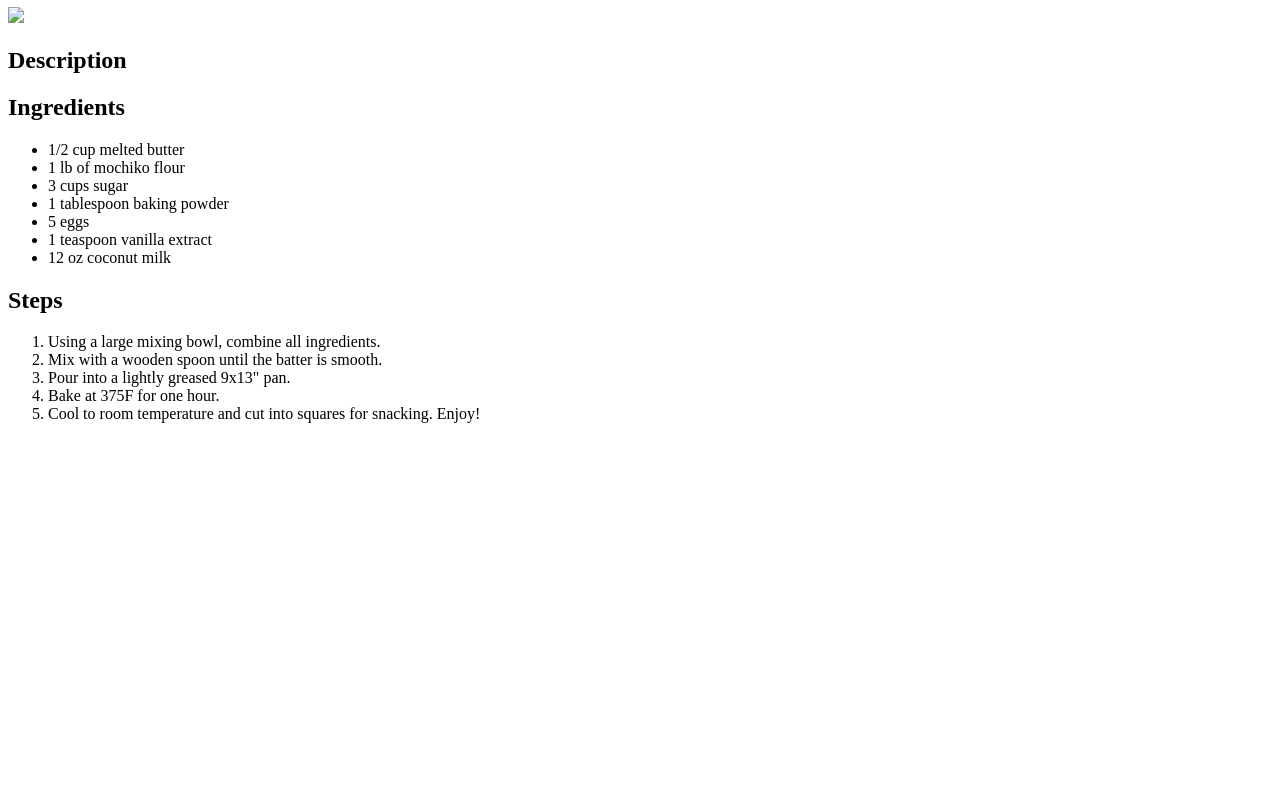
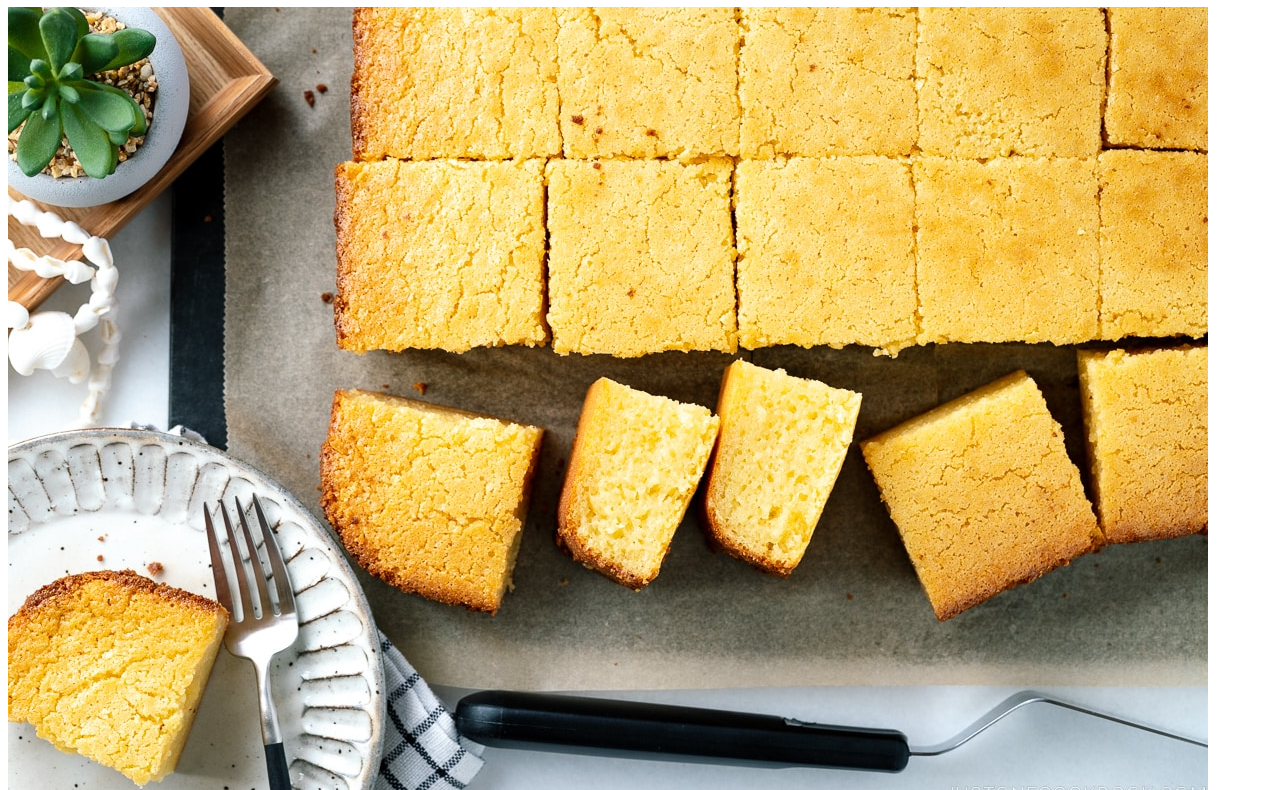
Before and after one commit to keikju/odin-recipes, a plain HTML site: page recipes/buttermochi.html in a window 1280 px wide. Shown: the part 73-863 px from the top of the page. Before the commit the page ends 800 px from the top, so only its background shows below. Drawn offline with Linux system fonts and the light colour scheme.

Commit message:
Fix img src for page images (actual)

```diff
--- a/recipes/buttermochi.html
+++ b/recipes/buttermochi.html
@@ -6,7 +6,7 @@
     </header>
     <body>
         <h1>Butter Mochi</h1>
-        <img src="./images/buttermochi.jpg" a="butter mochi">
+        <img src="../images/buttermochi.jpg" a="butter mochi">
         <h2>Description</h2>
         <h2>Ingredients</h2>
         <ul>
```
Also changed, not shown: recipes/kakutako.html (+1 -1 lines).
